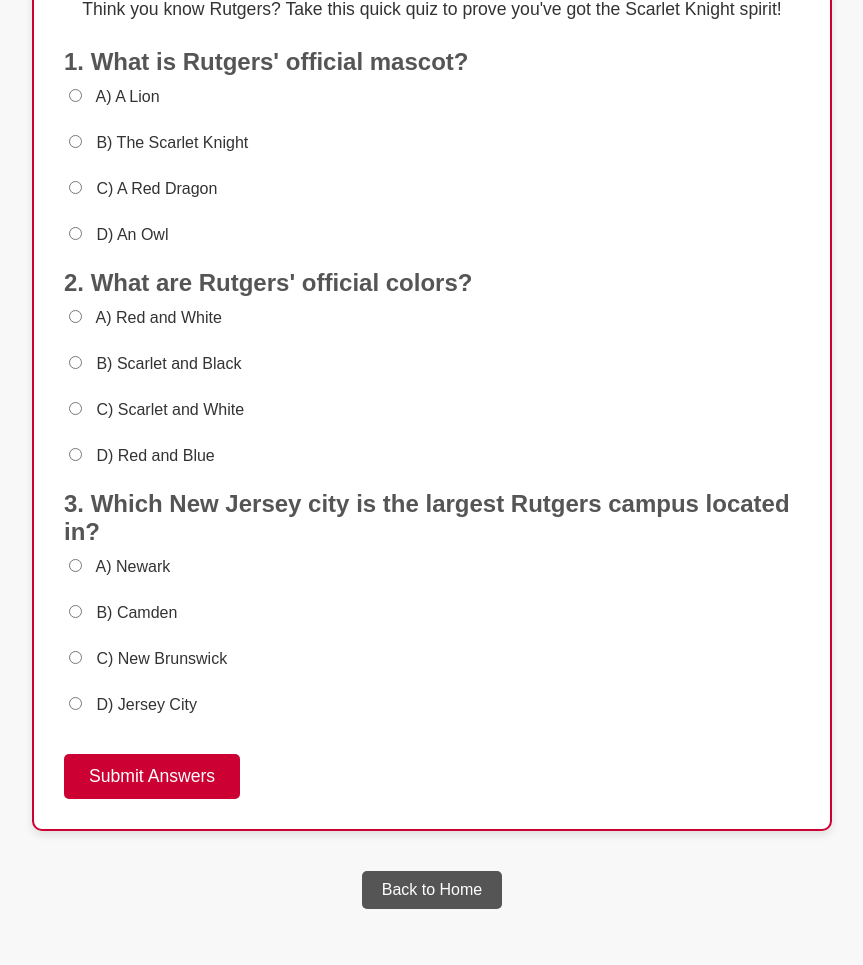
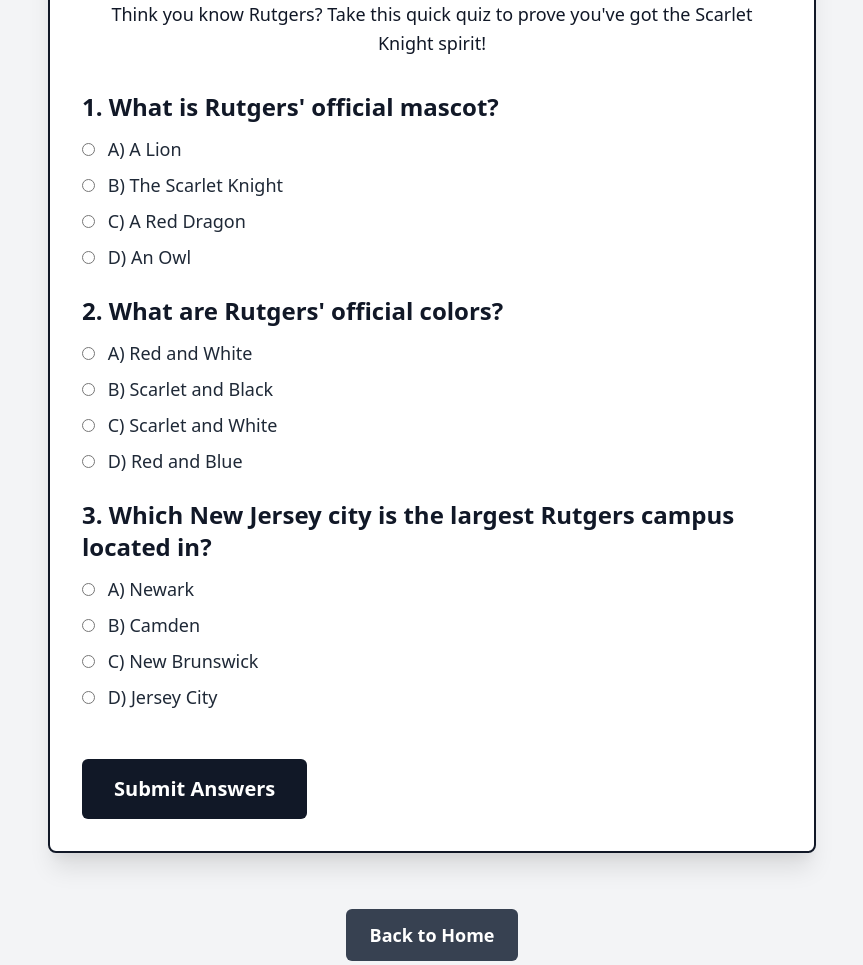
Before and after one commit to GeorgiyAleksanyan/test, a plain HTML site: page test.html in a window 1280 px wide. Shown: the part 138-1103 px from the top of the page, without its empty margins (208-1071 px from the left). Before the commit the page ends 1067 px from the top, so only its background shows below. Drawn offline with nearby package versions, Linux system fonts and the light colour scheme.

Commit message:
AI update: this site is black and white. Can you make this consistent and make sure that proper code separation is implemented across all the pages and files. You are the pro so make this look proper and coded accordingly with best practices in mind.

```diff
--- a/test.html
+++ b/test.html
@@ -3,141 +3,46 @@
 <head>
     <meta charset="UTF-8">
     <meta name="viewport" content="width=device-width, initial-scale=1.0">
-    <title>Rutgers Vibe Check - Graduation Party</title>
-    <style>
-        body {
-            font-family: Arial, sans-serif;
-            margin: 0;
-            padding: 0;
-            background-color: #F8F8F8; /* Light grey background */
-            color: #333;
-            display: flex;
-            flex-direction: column;
-            align-items: center;
-            min-height: 100vh;
-            text-align: center;
-            padding: 20px;
-            box-sizing: border-box;
-        }
-        .container {
-            background-color: #FFFFFF; /* White container */
-            border: 2px solid #CC0033; /* Rutgers Scarlet border */
-            border-radius: 10px;
-            box-shadow: 0 4px 8px rgba(0, 0, 0, 0.1);
-            padding: 30px;
-            max-width: 800px;
-            width: 90%;
-            box-sizing: border-box;
-            margin-bottom: 20px;
-            text-align: left; /* Align quiz content to left */
-        }
-        h1 {
-            color: #CC0033; /* Rutgers Scarlet */
-            font-size: 2.2em;
-            margin-bottom: 15px;
-            text-transform: uppercase;
-            text-align: center;
-        }
-        h2 {
-            color: #555;
-            font-size: 1.5em;
-            margin-top: 25px;
-            margin-bottom: 10px;
-        }
-        p {
-            font-size: 1.1em;
-            line-height: 1.6;
-            margin-bottom: 20px;
-        }
-        .question {
-            margin-bottom: 20px;
-        }
-        .question label {
-            display: block;
-            margin-bottom: 8px;
-            font-size: 1em;
-        }
-        .question input[type="radio"] {
-            margin-right: 10px;
-        }
-        .submit-button {
-            display: inline-block;
-            background-color: #CC0033; /* Rutgers Scarlet */
-            color: #FFFFFF;
-            padding: 12px 25px;
-            border-radius: 5px;
-            border: none;
-            font-size: 1.1em;
-            margin-top: 20px;
-            cursor: pointer;
-            transition: background-color 0.3s ease;
-        }
-        .submit-button:hover {
-            background-color: #990022; /* Darker Scarlet on hover */
-        }
-        #quiz-results {
-            margin-top: 30px;
-            font-size: 1.1em;
-            font-weight: bold;
-            text-align: center;
-            padding: 15px;
-            border-radius: 5px;
-            border: 1px solid #ddd;
-            background-color: #f9f9f9;
-            display: none; /* Hidden by default */
-        }
-        .back-button {
-            display: inline-block;
-            background-color: #555; /* Dark grey for contrast */
-            color: #FFFFFF;
-            padding: 10px 20px;
-            border-radius: 5px;
-            text-decoration: none;
-            font-size: 1em;
-            margin-top: 20px;
-            transition: background-color 0.3s ease;
-        }
-        .back-button:hover {
-            background-color: #333;
-        }
-    </style>
+    <title>Vibe Check - Graduation Party</title>
+    <link href="https://cdn.jsdelivr.net/npm/tailwindcss@2.2.19/dist/tailwind.min.css" rel="stylesheet">
+    <link rel="stylesheet" href="style.css">
 </head>
-<body>
-    <div class="container">
-        <h1>Rutgers Vibe Check Challenge!</h1>
-        <p style="text-align: center;">Think you know Rutgers? Take this quick quiz to prove you've got the Scarlet Knight spirit!</p>
+<body class="font-sans antialiased bg-gray-100 text-gray-800 min-h-screen flex flex-col items-center p-4">
+    <div class="container bg-white border-2 border-gray-900 rounded-lg shadow-xl p-8 max-w-3xl w-full mx-auto my-8 text-left">
+        <h1 class="text-4xl font-extrabold text-gray-900 mb-4 uppercase text-center">Vibe Check Challenge!</h1>
+        <p class="text-lg leading-relaxed text-gray-900 mb-8 text-center">Think you know Rutgers? Take this quick quiz to prove you've got the Scarlet Knight spirit!</p>
 
         <form id="rutgers-quiz">
-            <div class="question">
-                <h2>1. What is Rutgers' official mascot?</h2>
-                <label><input type="radio" name="q1" value="a"> A) A Lion</label><br>
-                <label><input type="radio" name="q1" value="b"> B) The Scarlet Knight</label><br>
-                <label><input type="radio" name="q1" value="c"> C) A Red Dragon</label><br>
-                <label><input type="radio" name="q1" value="d"> D) An Owl</label>
+            <div class="question mb-6">
+                <h2 class="text-2xl font-semibold text-gray-900 mb-3">1. What is Rutgers' official mascot?</h2>
+                <label class="block mb-2 text-lg"><input type="radio" name="q1" value="a" class="mr-2"> A) A Lion</label>
+                <label class="block mb-2 text-lg"><input type="radio" name="q1" value="b" class="mr-2"> B) The Scarlet Knight</label>
+                <label class="block mb-2 text-lg"><input type="radio" name="q1" value="c" class="mr-2"> C) A Red Dragon</label>
+                <label class="block mb-2 text-lg"><input type="radio" name="q1" value="d" class="mr-2"> D) An Owl</label>
             </div>
 
-            <div class="question">
-                <h2>2. What are Rutgers' official colors?</h2>
-                <label><input type="radio" name="q2" value="a"> A) Red and White</label><br>
-                <label><input type="radio" name="q2" value="b"> B) Scarlet and Black</label><br>
-                <label><input type="radio" name="q2" value="c"> C) Scarlet and White</label><br>
-                <label><input type="radio" name="q2" value="d"> D) Red and Blue</label>
+            <div class="question mb-6">
+                <h2 class="text-2xl font-semibold text-gray-900 mb-3">2. What are Rutgers' official colors?</h2>
+                <label class="block mb-2 text-lg"><input type="radio" name="q2" value="a" class="mr-2"> A) Red and White</label>
+                <label class="block mb-2 text-lg"><input type="radio" name="q2" value="b" class="mr-2"> B) Scarlet and Black</label>
+                <label class="block mb-2 text-lg"><input type="radio" name="q2" value="c" class="mr-2"> C) Scarlet and White</label>
+                <label class="block mb-2 text-lg"><input type="radio" name="q2" value="d" class="mr-2"> D) Red and Blue</label>
             </div>
 
-            <div class="question">
-                <h2>3. Which New Jersey city is the largest Rutgers campus located in?</h2>
-                <label><input type="radio" name="q3" value="a"> A) Newark</label><br>
-                <label><input type="radio" name="q3" value="b"> B) Camden</label><br>
-                <label><input type="radio" name="q3" value="c"> C) New Brunswick</label><br>
-                <label><input type="radio" name="q3" value="d"> D) Jersey City</label>
+            <div class="question mb-6">
+                <h2 class="text-2xl font-semibold text-gray-900 mb-3">3. Which New Jersey city is the largest Rutgers campus located in?</h2>
+                <label class="block mb-2 text-lg"><input type="radio" name="q3" value="a" class="mr-2"> A) Newark</label>
+                <label class="block mb-2 text-lg"><input type="radio" name="q3" value="b" class="mr-2"> B) Camden</label>
+                <label class="block mb-2 text-lg"><input type="radio" name="q3" value="c" class="mr-2"> C) New Brunswick</label>
+                <label class="block mb-2 text-lg"><input type="radio" name="q3" value="d" class="mr-2"> D) Jersey City</label>
             </div>
 
-            <button type="submit" class="submit-button">Submit Answers</button>
+            <button type="submit" class="submit-button bg-gray-900 text-white px-8 py-4 rounded-md text-xl font-semibold hover:bg-gray-700 transition-colors duration-300 w-full md:w-auto mt-6">Submit Answers</button>
         </form>
 
-        <div id="quiz-results"></div>
+        <div id="quiz-results" class="mt-8 text-lg font-bold text-center p-4 rounded-md border-2 hidden"></div>
     </div>
-    <a href="index.html" class="back-button">Back to Home</a>
+    <a href="index.html" class="back-button bg-gray-700 text-white px-6 py-3 rounded-md text-lg font-semibold hover:bg-gray-900 transition-colors duration-300 mt-6">Back to Home</a>
 
     <script>
         document.getElementById('rutgers-quiz').addEventListener('submit', function(event) {
@@ -154,6 +59,7 @@
             const form = event.target;
             const resultDiv = document.getElementById('quiz-results');
             resultDiv.innerHTML = ''; // Clear previous results
+            resultDiv.classList.remove('hidden', 'quiz-result-correct', 'quiz-result-partial', 'quiz-result-incorrect'); // Reset classes
 
             for (const question in answers) {
                 const selected = form.elements[question].value;
@@ -166,16 +72,13 @@
             let message = '';
             if (score === Object.keys(answers).length) {
                 message = `Congratulations! You got all ${score} questions right! You truly embody the Rutgers spirit!`;
-                resultDiv.style.backgroundColor = '#e6ffe6'; // Light green for perfect score
-                resultDiv.style.borderColor = '#4CAF50';
+                resultDiv.classList.add('quiz-result-correct');
             } else if (score >= Object.keys(answers).length / 2) {
                 message = `Good effort! You got ${correctCount} out of ${Object.keys(answers).length} questions correct. You've got some Scarlet Knight potential!`;
-                resultDiv.style.backgroundColor = '#fffacd'; // Light yellow for passing
-                resultDiv.style.borderColor = '#FFC107';
+                resultDiv.classList.add('quiz-result-partial');
             } else {
                 message = `Keep studying the Rutgers traditions! You got ${correctCount} out of ${Object.keys(answers).length} questions correct. Don't worry, you can always try again!`;
-                resultDiv.style.backgroundColor = '#ffe6e6'; // Light red for not passing
-                resultDiv.style.borderColor = '#F44336';
+                resultDiv.classList.add('quiz-result-incorrect');
             }
 
             resultDiv.innerHTML = `<p>${message}</p>`;
```
